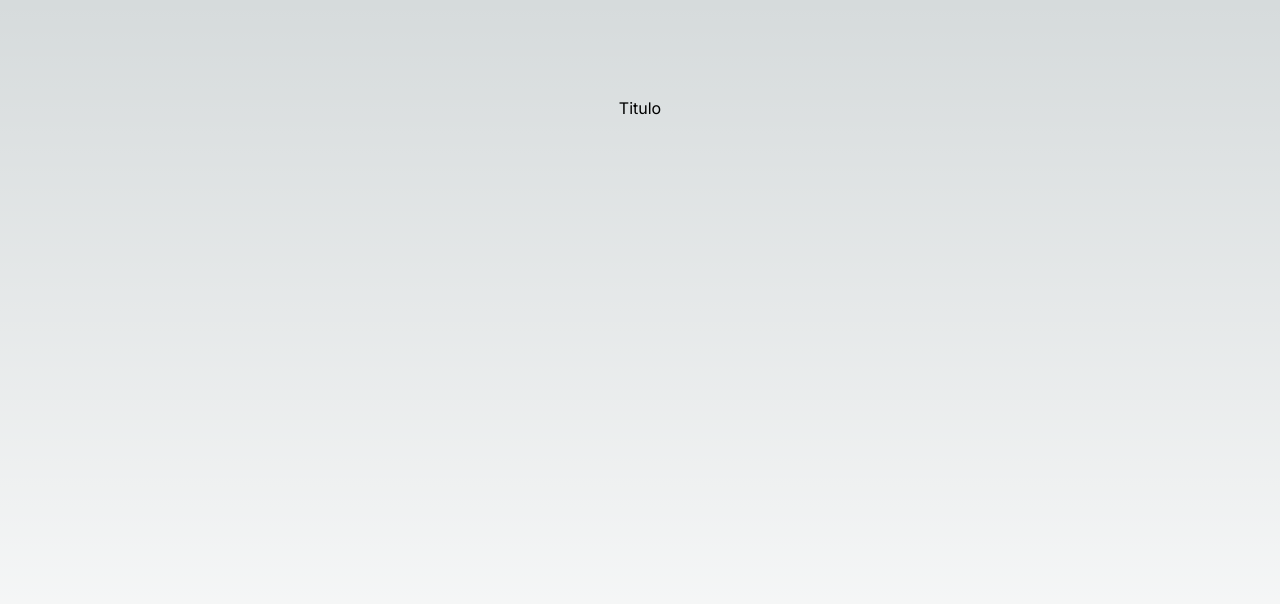
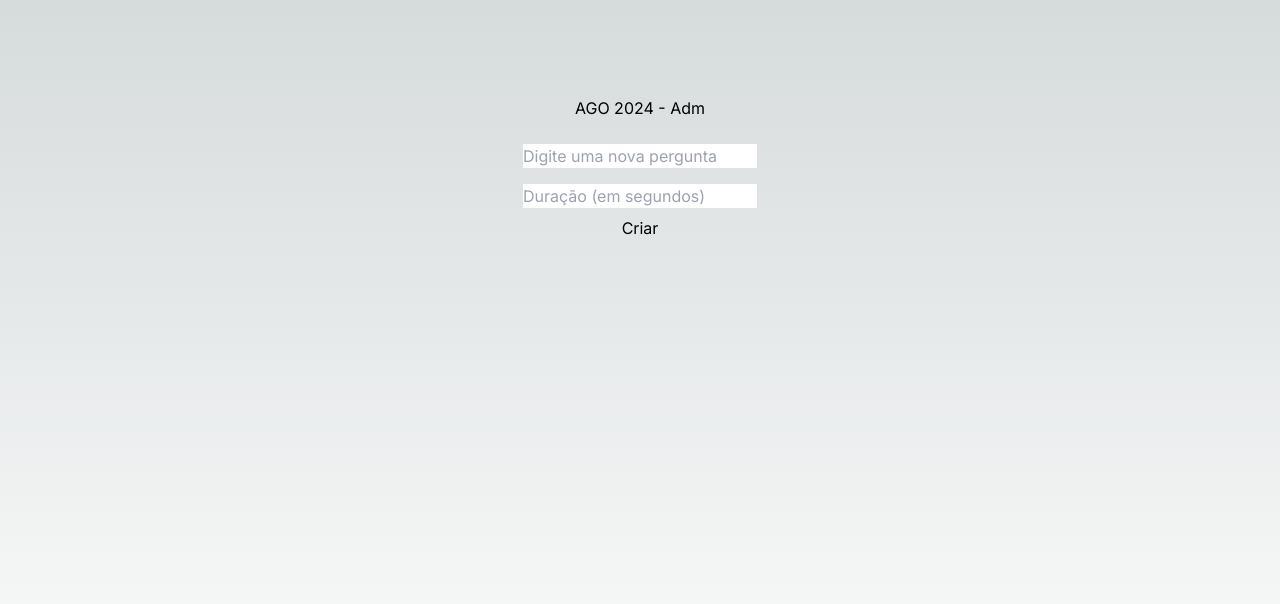
Before and after one commit to wilembergson/ago-enquetes-frontend, a Next.js app: page / in a window 1280 px wide. Shown: the top 604 px of the page. Built offline with nearby package versions, Linux system fonts and the light colour scheme.

Commit message:
feat: criar nova enquete

```diff
--- /dev/null
+++ b/src/app/components/CriarEnqueteForm.tsx
@@ -0,0 +1,55 @@
+'use client'
+import { api } from '@/api/api-conections'
+import { useState } from 'react'
+
+type NovaEnquete = {
+    pergunta: string
+    tempo_segundos: string
+}
+
+export default function CriarEnqueteForm() {
+    const [enquete, setEnquete] = useState<NovaEnquete>({
+        pergunta: '',
+        tempo_segundos: ''
+    })
+
+    function handleChange({ target }: any) {
+        setEnquete({ ...enquete, [target.name]: target.value })
+    }
+
+    async function adicionarEnquete() {
+        try {
+            await api.criarNovaEnquete(enquete)
+            setEnquete({
+                pergunta: '',
+                tempo_segundos: ''
+            })
+        } catch (error: any) {
+            alert(error)
+            console.log(error)
+        }
+    }
+
+    return (
+        <form className='flex flex-col mt-4'
+            action={adicionarEnquete}>
+            <input className='flex m-2'
+                type="text"
+                placeholder='Digite uma nova pergunta'
+                name='pergunta'
+                onChange={(e: any) => handleChange(e)}
+                value={enquete.pergunta}
+                required
+            />
+            <input className='flex m-2'
+                type="number"
+                placeholder='Duração (em segundos)'
+                name='tempo_segundos'
+                onChange={(e: any) => handleChange(e)}
+                value={enquete.tempo_segundos}
+                required
+            />
+            <button>Criar</button>
+        </form>
+    )
+}
--- a/src/app/page.tsx
+++ b/src/app/page.tsx
@@ -1,9 +1,11 @@
-import Image from 'next/image'
+'use client'
+import CriarEnqueteForm from './components/CriarEnqueteForm'
 
 export default function Home() {
   return (
-    <main className="flex min-h-screen flex-col items-center justify-between p-24">
-      <h1>Titulo</h1>
+    <main className="flex min-h-screen flex-col items-center p-24">
+      <h1>AGO 2024 - Adm</h1>
+      <CriarEnqueteForm/>
     </main>
   )
 }
```
